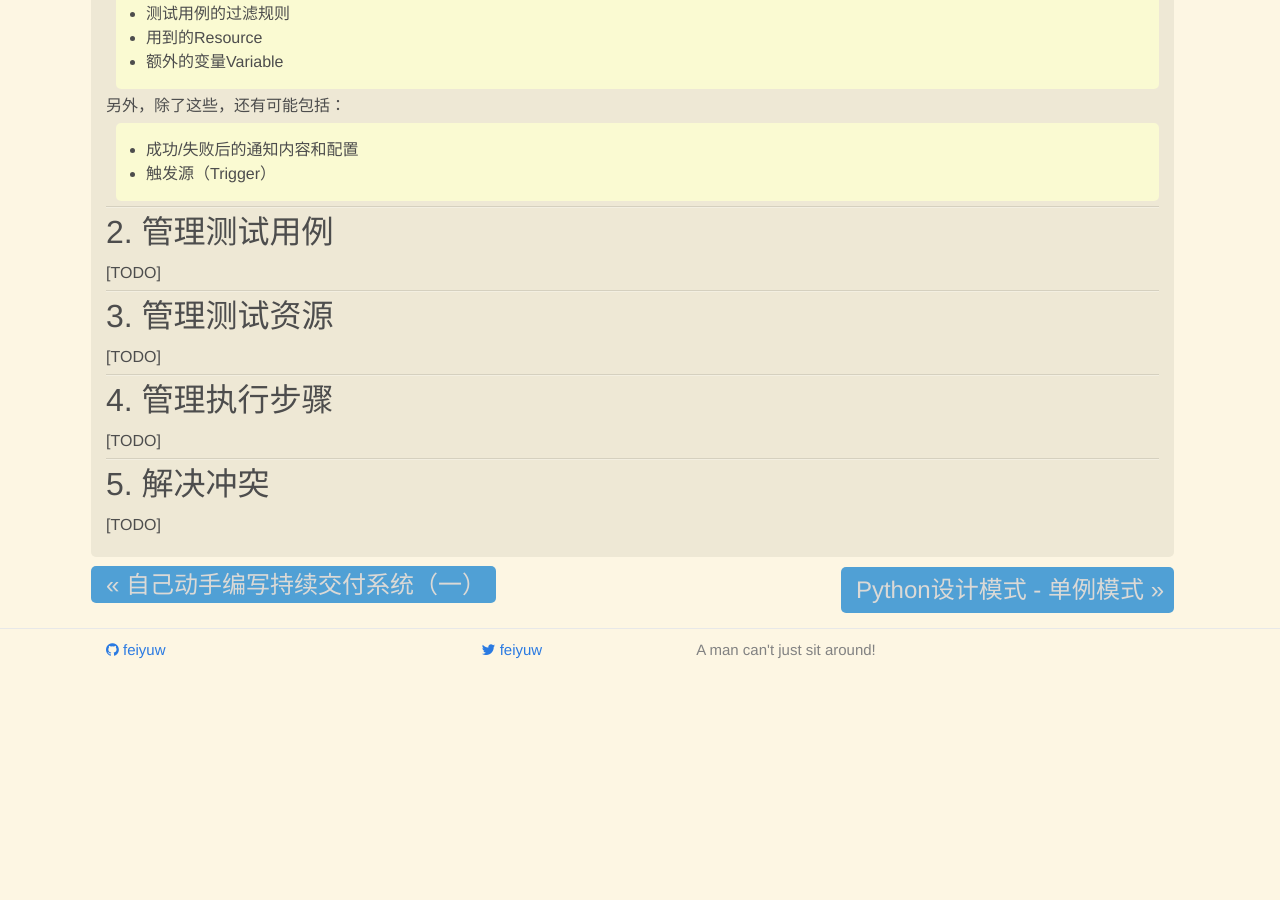
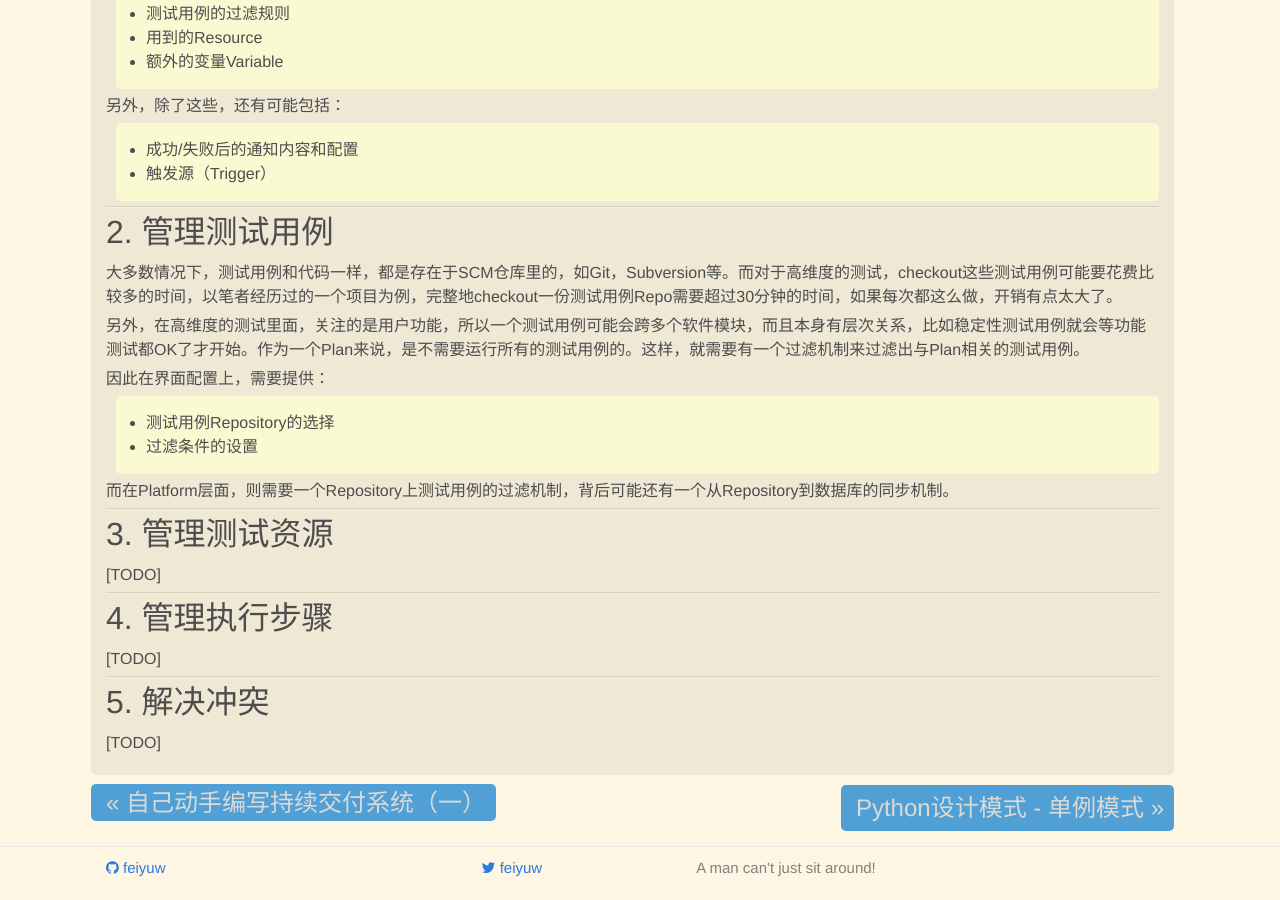
Before and after one commit to feiyuw/feiyuw.github.io, a Jekyll site: the page built from _posts/2016-02-15-buildup-a-continuous-delivery-tool-2.md, in a window 1280 px wide and 900 px high, scrolled down 1457 px. Built offline with Jekyll 4.4.1, drawn with Linux system fonts in a browser that asks for light colours; nearby versions of some CDN libraries; comment, search, counter and statistics services are not loaded; before the commit the page ends 2139 px from its top, so only the background shows below that.

Commit message:
update one blog

```diff
--- a/_posts/2016-02-15-buildup-a-continuous-delivery-tool-2.md
+++ b/_posts/2016-02-15-buildup-a-continuous-delivery-tool-2.md
@@ -56,7 +56,16 @@ Lybica暂时不打算重复做这些事情，我们针对的是更高维度的
 
 ## 2. 管理测试用例
 
-[TODO]
+大多数情况下，测试用例和代码一样，都是存在于SCM仓库里的，如Git，Subversion等。而对于高维度的测试，checkout这些测试用例可能要花费比较多的时间，以笔者经历过的一个项目为例，完整地checkout一份测试用例Repo需要超过30分钟的时间，如果每次都这么做，开销有点太大了。
+
+另外，在高维度的测试里面，关注的是用户功能，所以一个测试用例可能会跨多个软件模块，而且本身有层次关系，比如稳定性测试用例就会等功能测试都OK了才开始。作为一个Plan来说，是不需要运行所有的测试用例的。这样，就需要有一个过滤机制来过滤出与Plan相关的测试用例。
+
+因此在界面配置上，需要提供：
+
+* 测试用例Repository的选择
+* 过滤条件的设置
+
+而在Platform层面，则需要一个Repository上测试用例的过滤机制，背后可能还有一个从Repository到数据库的同步机制。
 
 ---
 
```
